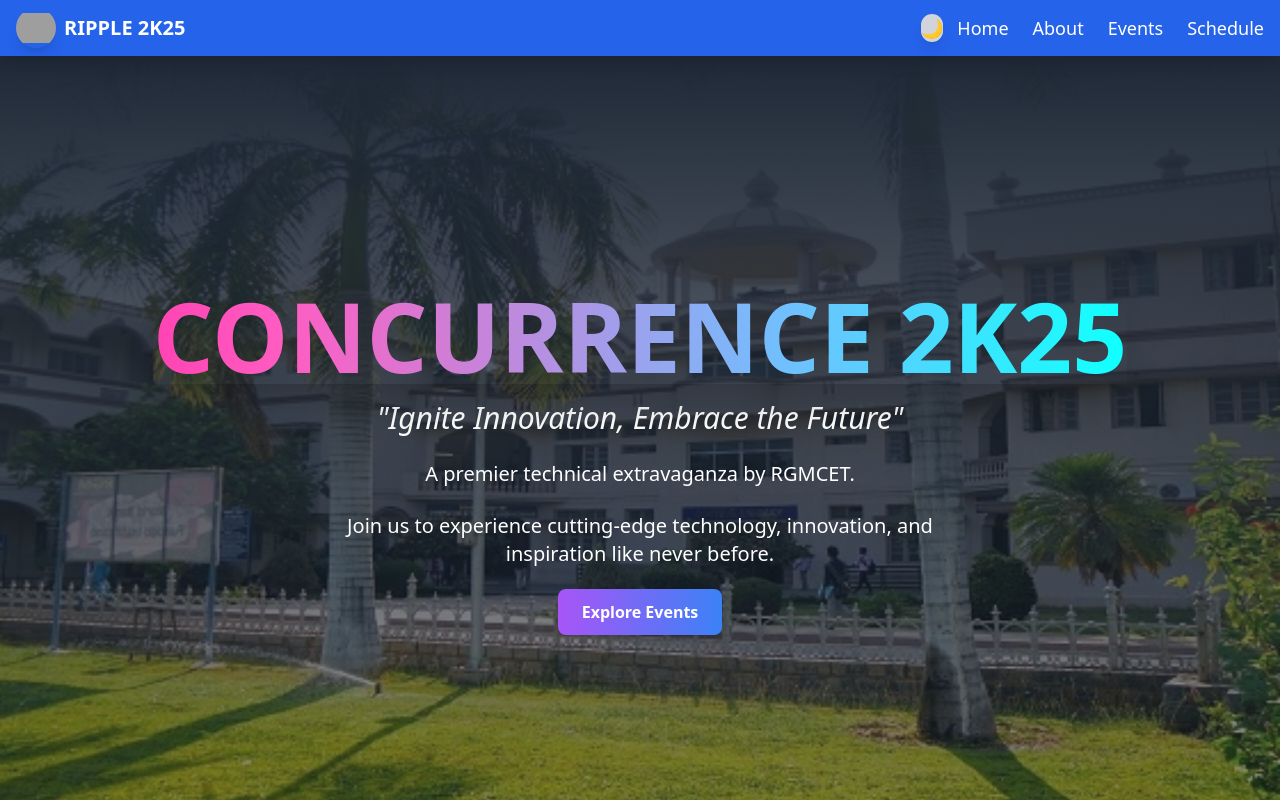
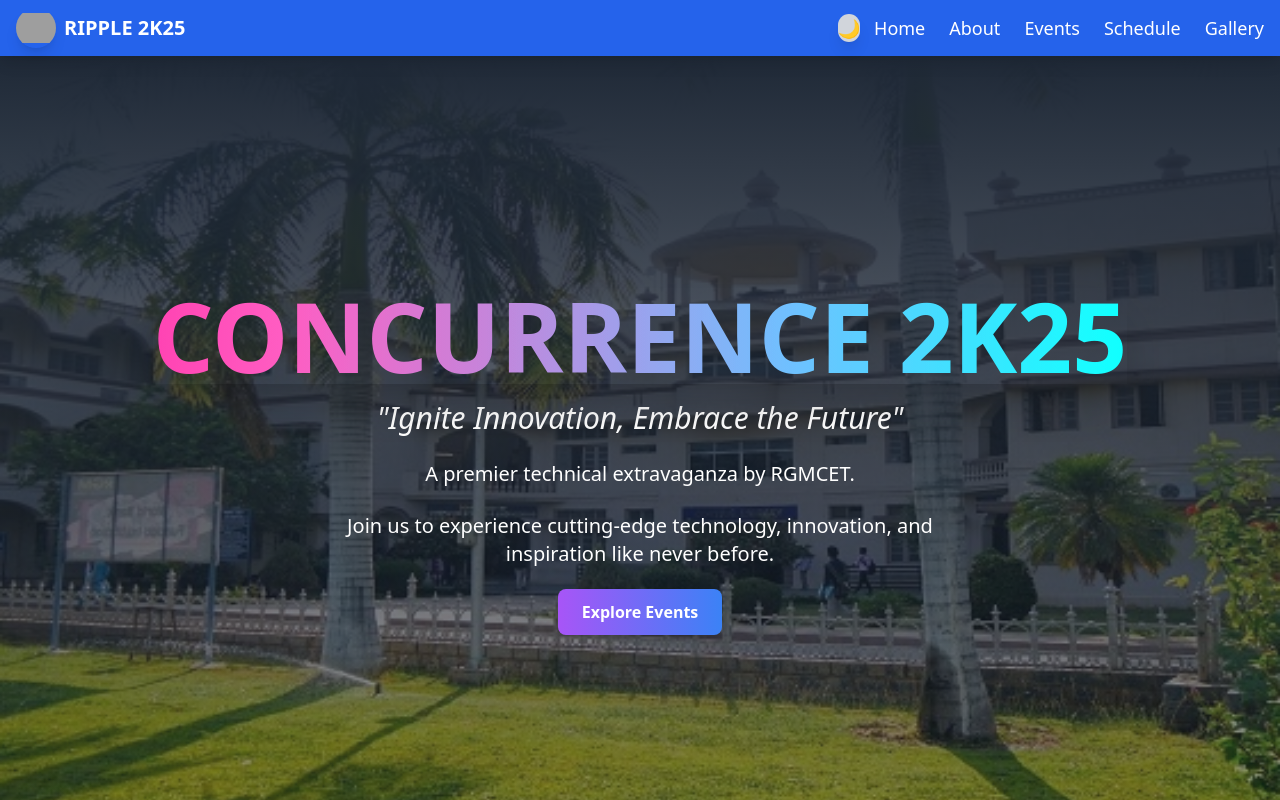
Before and after one commit to Vignesh07s/concurrence-2k25, a React (Create React App) app in the folder frontend/: page / in a window 1280 px wide. Shown: the top 800 px of the page. Built offline with nearby package versions, Linux system fonts and the light colour scheme; grey boxes are pictures that could not be loaded.

Commit message:
fix: uncomment Gallery link in NavBar component and comment out Contact link

```diff
--- a/frontend/src/components/NavBar.js
+++ b/frontend/src/components/NavBar.js
@@ -55,8 +55,8 @@
                     <li><a href="/about" className="hover:text-gray-300 dark:hover:text-gray-400">About</a></li>
                     <li><Link to="/events" className="hover:text-gray-300 dark:hover:text-gray-400">Events</Link></li>
                     <li><Link to="/schedule" className="hover:text-gray-300 dark:hover:text-gray-400">Schedule</Link></li>
-                    {/* <li><Link to="/gallery" className="hover:text-gray-300 dark:hover:text-gray-400">Gallery</Link></li>
-                    <li><Link to="/contact" className="hover:text-gray-300 dark:hover:text-gray-400">Contact</Link></li> */}
+                    <li><Link to="/gallery" className="hover:text-gray-300 dark:hover:text-gray-400">Gallery</Link></li>
+                    {/* <li><Link to="/contact" className="hover:text-gray-300 dark:hover:text-gray-400">Contact</Link></li> */}
                 </ul>
 
                 {/* Hamburger icon */}
@@ -114,13 +114,13 @@
                                 </Link>
                                 <hr className="my-2 border-gray-400 dark:border-gray-600" />
                             </li>
-                            {/* <li>
+                            <li>
                                 <Link to="/gallery" className="block text-xl font-semibold hover:text-gray-300 dark:hover:text-gray-400 pl-3">
                                     Gallery
                                 </Link>
                                 <hr className="my-2 border-gray-400 dark:border-gray-600" />
                             </li>
-                            <li>
+                            {/* <li>
                                 <Link to="/contact" className="block text-xl font-semibold hover:text-gray-300 dark:hover:text-gray-400 pl-3">
                                     Contact
                                 </Link>
```
